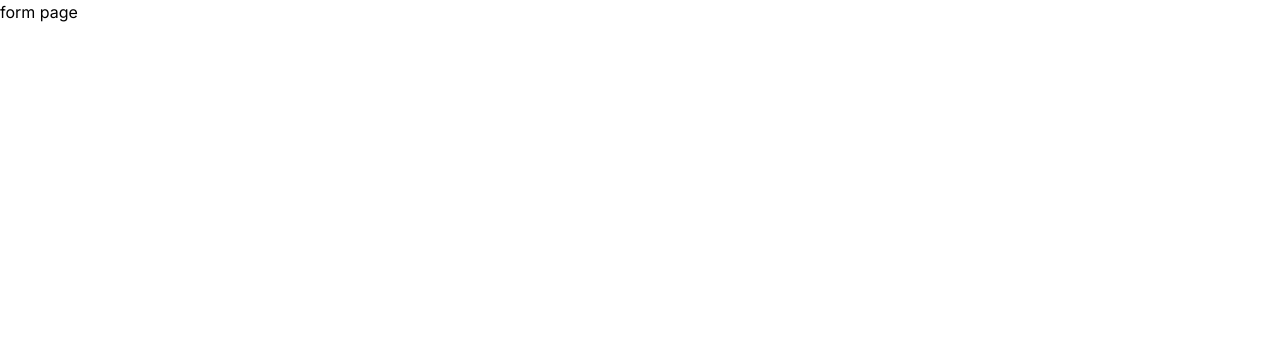
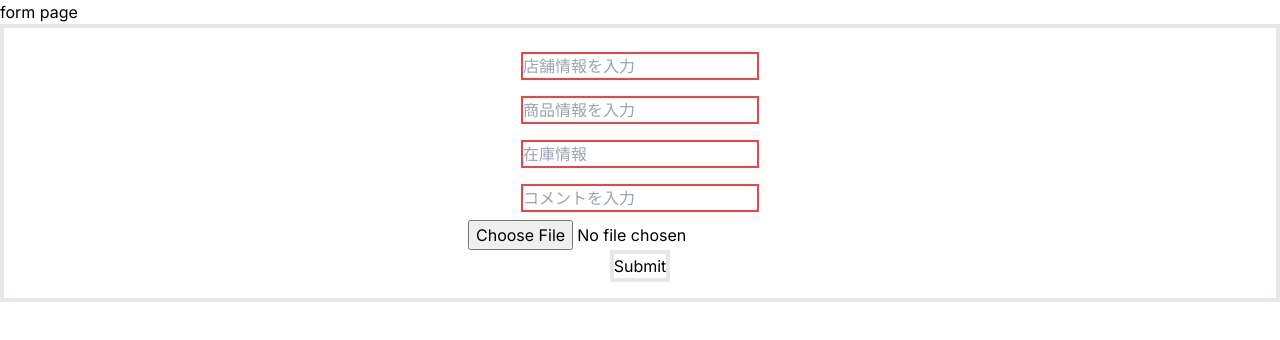
Before and after one commit to 4416kidr/TreasureHuntHub-frontend, a Next.js app: page /form in a window 1280 px wide. Shown: the top 340 px of the page. Built offline with nearby package versions, Linux system fonts and the light colour scheme.

Commit message:
update form page

```diff
--- a/src/app/form/page.tsx
+++ b/src/app/form/page.tsx
@@ -1,8 +1,33 @@
+import { FormEvent } from 'react'
 
 export default function Home() {
+  // async function onSubmit(event: FormEvent<HTMLFormElement>) {
+  //   event.preventDefault()
+
+  //   const formData = new FormData(event.currentTarget)
+  //   const response = await fetch('/api/submit', {
+  //     method: 'POST',
+  //     body: formData,
+  //   })
+
+  //   // Handle response if necessary
+  //   const data = await response.json()
+  //   // ...
+  // }
     return (
       <main>
         <h1>form page</h1>
+        {/* <form  onSubmit={onSubmit}> */}
+        <div className='py-4 border-4 '>
+          <form className='flex flex-col items-center'>
+            <input type="text" name="store-id" placeholder='店舗情報を入力' required className='border-2 border-solid border-red-500 my-2'/>
+            <input type="text" name="item-id" placeholder='商品情報を入力' required className='border-2 border-solid border-red-500 my-2'/>
+            <input type="text" name="stock-id" placeholder='在庫情報' required className='border-2 border-solid border-red-500 my-2'/>
+            <input type="text" name="comment" placeholder='コメントを入力' className='border-2 border-solid border-red-500 my-2'/>
+            <input type="file" name="photo" placeholder='写真を選択' />
+            <button type="submit" className='border-4 w-min'>Submit</button>
+          </form>
+        </div>
       </main>
     );
   }
```
